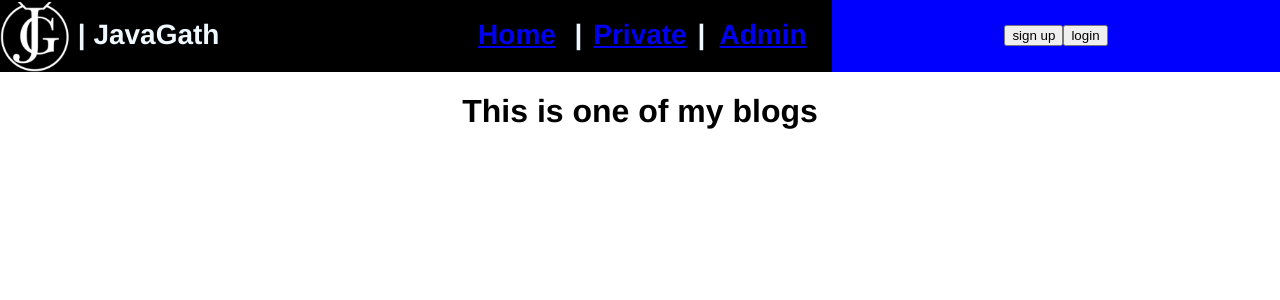
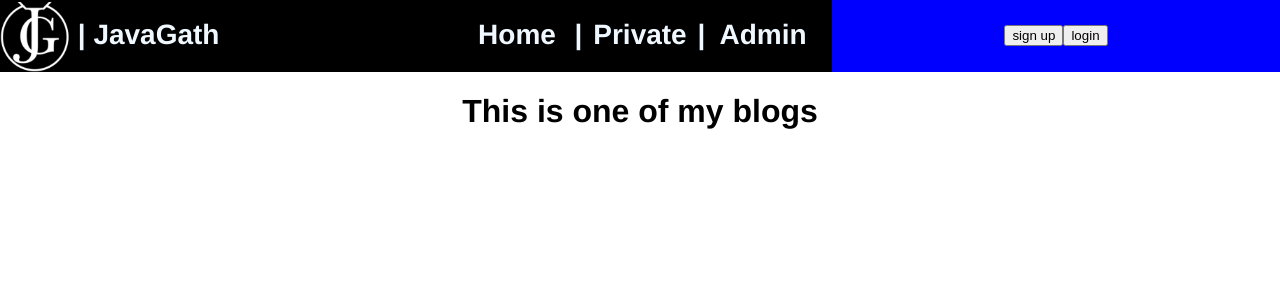
Before and after one commit to JavaGath/blog-web, a Vue app: page / in a window 1280 px wide. Shown: the top 300 px of the page. Built offline with nearby package versions, Linux system fonts and the light colour scheme.

Commit message:
navbar styling

```diff
--- a/src/assets/base.css
+++ b/src/assets/base.css
@@ -16,3 +16,7 @@
 .left-align {
     text-align: left;
 }
+
+.default-cursor {
+    cursor: default;
+}
--- a/src/assets/main.css
+++ b/src/assets/main.css
@@ -25,6 +25,17 @@ header p, header a {
     font-weight: bold;
 }
 
+header a:link, header a:visited {
+    text-decoration: none;
+    color: aliceblue;
+}
+
+header a:hover {
+    color: #da5408;
+    transition: all .4s ease;
+    -webkit-transition: all .4s ease;
+}
+
 nav {
     display: inline-flex;
     justify-content: center;
--- a/src/components/HeaderComponent.vue
+++ b/src/components/HeaderComponent.vue
@@ -1,5 +1,5 @@
 <template>
-  <header>
+  <header class="no-select default-cursor">
     <HeaderLogo class="width-35 left-align"></HeaderLogo>
     <NavBar class="width-30"></NavBar>
     <HeaderSocial class="background-dev-blue width-35"></HeaderSocial>
```
